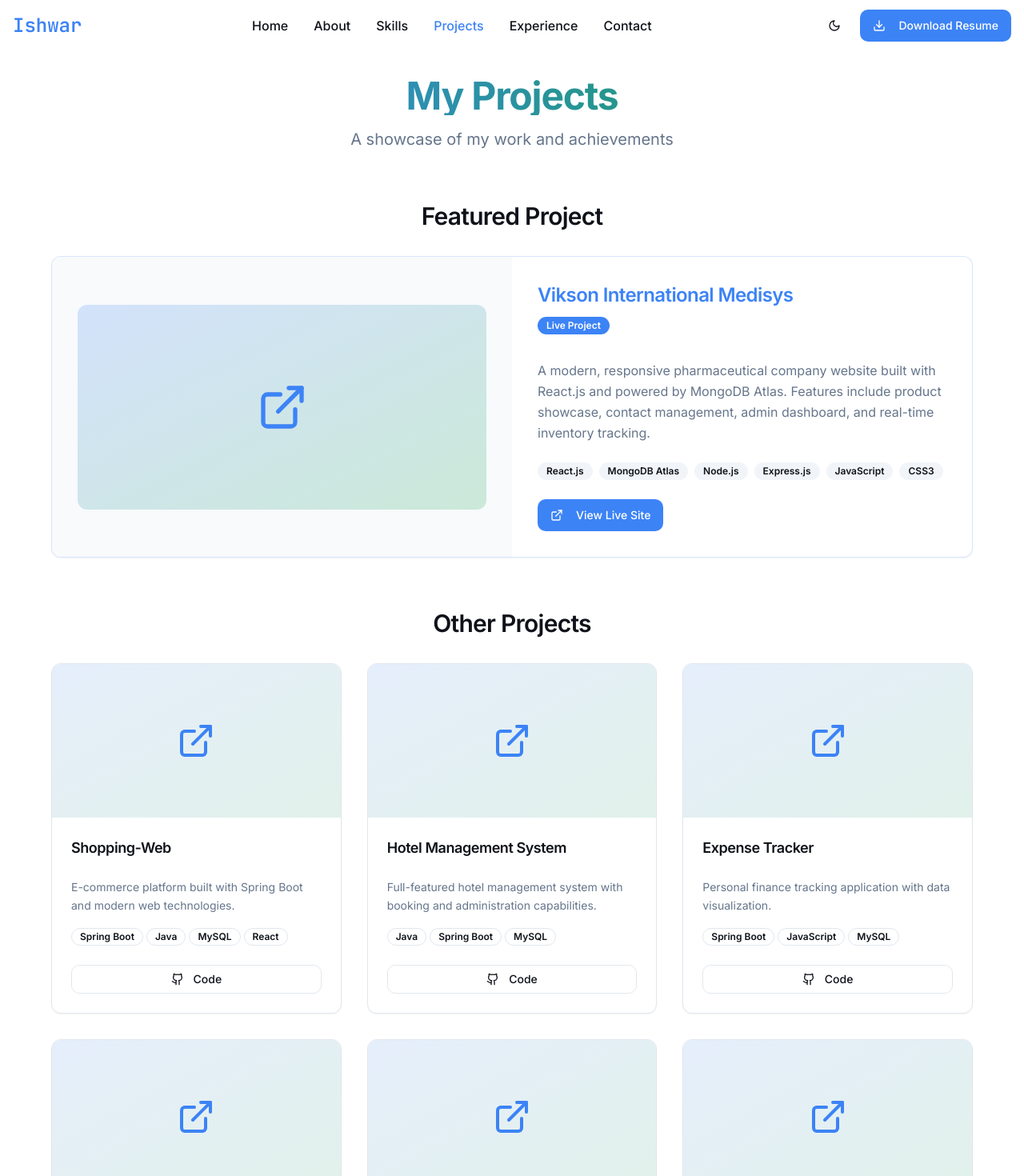
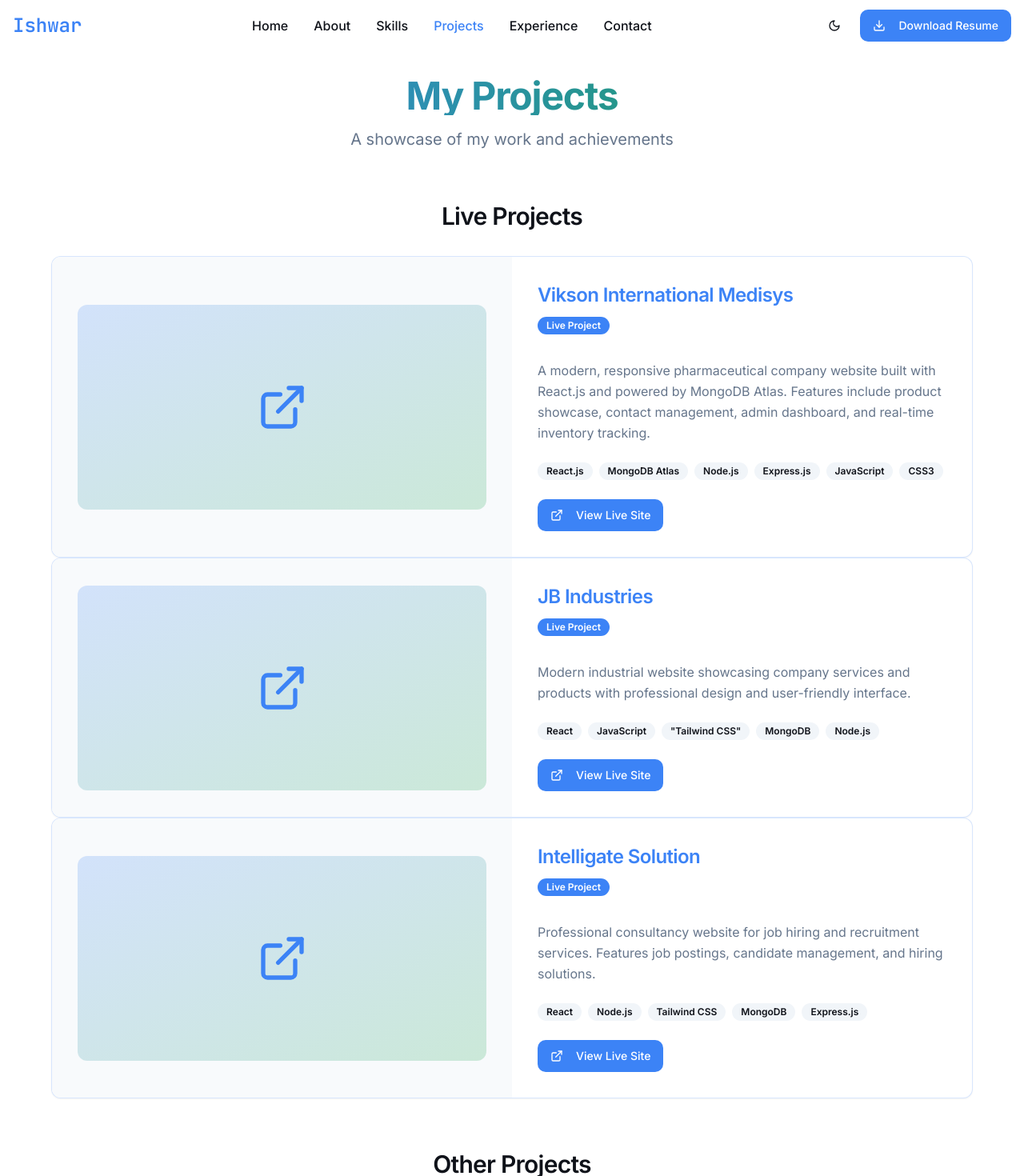
Before and after one commit to Ishwar78/RESUME-, a React (Vite) app: page /projects in a window 1280 px wide. Shown: the top 1470 px of the page at 80% size. Built offline with nearby package versions, Linux system fonts and the light colour scheme.

Commit message:
project add

```diff
--- a/client/pages/Index.tsx
+++ b/client/pages/Index.tsx
@@ -46,8 +46,7 @@ export default function Index() {
     { name: 'Spring Boot', icon: '🍃', color: 'bg-green-500' },
     { name: 'Node.js', icon: '🟢', color: 'bg-green-500' },
     { name: 'MongoDB', icon: '🍃', color: 'bg-green-600' },
-    { name: 'JavaScript', icon: '🟨', color: 'bg-yellow-500' },
-    { name: 'My-Sql', icon: '🍃', color: 'bg-green-600' }
+    { name: 'JavaScript', icon: '🟨', color: 'bg-yellow-500' }
   ];
 
   const highlights = [
@@ -217,8 +216,12 @@ export default function Index() {
           </div>
         </div>
 
-
-
+        {/* Scroll Indicator */}
+        {/* <div className="absolute bottom-8 left-1/2 transform -translate-x-1/2 animate-bounce">
+          <div className="w-6 h-10 border-2 border-muted-foreground rounded-full flex justify-center">
+            <div className="w-1 h-3 bg-muted-foreground rounded-full mt-2 animate-pulse"></div>
+          </div>
+        </div> */}
       </section>
 
       {/* Quick Navigation Section */}
@@ -283,12 +286,12 @@ export default function Index() {
         </div>
       </section>
 
-      {/* Featured Project Preview */}
+      {/* Live Projects Preview */}
       <section className="py-20">
         <div className="container mx-auto px-4">
           <div className="max-w-6xl mx-auto">
             <div className="text-center mb-12">
-              <h2 className="text-3xl md:text-4xl font-bold mb-4">Featured Project</h2>
+              <h2 className="text-3xl md:text-4xl font-bold mb-4">Live Projects</h2>
               <p className="text-xl text-muted-foreground">Showcasing my latest work</p>
             </div>
 
@@ -369,7 +372,7 @@ export default function Index() {
               </Button>
             </div>
             <p className="text-muted-foreground text-center">
-              © 2025 Ishwar Sharma |
+              © 2025 Ishwar Sharma | Crafted with 💻 & ❤️ using Builder.io
             </p>
           </div>
         </div>
--- a/client/pages/Projects.tsx
+++ b/client/pages/Projects.tsx
@@ -99,6 +99,24 @@ export default function Projects() {
       tech: ['React', 'JavaScript', 'CSS'],
       liveUrl: 'https://auctionplat.netlify.app/',
       image: '/placeholder.svg'
+    },
+    {
+      name: 'JB Industries',
+      description: 'Modern industrial website showcasing company services and products with professional design and user-friendly interface.',
+      tech: ['React', 'JavaScript', '"Tailwind CSS"','MongoDB', 'Node.js'],
+      liveUrl: 'https://jbinds.com',
+      githubUrl: 'https://github.com/Ishwar78/Jbindus',
+      featured: true,
+      image: '/placeholder.svg'
+    },
+    {
+      name: 'Intelligate Solution',
+      description: 'Professional consultancy website for job hiring and recruitment services. Features job postings, candidate management, and hiring solutions.',
+      tech: ['React', 'Node.js',"Tailwind CSS", 'MongoDB', 'Express.js'],
+      liveUrl: 'https://intelligatesolution.com/',
+      githubUrl: 'https://github.com/Ishwar78/Intelligate',
+      featured: true,
+      image: '/placeholder.svg'
     }
   ];
 
@@ -117,9 +135,9 @@ export default function Projects() {
               <p className="text-xl text-muted-foreground">A showcase of my work and achievements</p>
             </div>
 
-            {/* Featured Project */}
+            {/* Live Projects */}
             <div className="mb-16 animate-slide-up">
-              <h2 className="text-3xl font-semibold mb-8 text-center">Featured Project</h2>
+              <h2 className="text-3xl font-semibold mb-8 text-center">Live Projects</h2>
               {projects.filter(p => p.featured).map((project, index) => (
                 <Card key={index} className="overflow-hidden hover:shadow-xl transition-all duration-300 border-primary/20">
                   <div className="grid md:grid-cols-2 gap-0">
--- a/client/pages/Skills.tsx
+++ b/client/pages/Skills.tsx
@@ -44,20 +44,26 @@ export default function Skills() {
     {
       degree: 'MCA',
       institution: 'MDU',
-      year: '2024 - Present',
+      year: '2024',
       description: 'Master of Computer Applications with focus on advanced programming and software development'
     },
     {
       degree: 'BCA',
       institution: 'MDU',
-      year: '2020 - 2023',
+      year: '2022',
       description: 'Bachelor of Computer Applications covering programming fundamentals and computer science concepts'
     },
     {
       degree: 'DCA',
       institution: 'Hartron Skill Center',
-      year: '2022-2023',
+      year: '2020',
       description: 'Diploma in Computer Applications focusing on basic computer skills and office applications'
+    },
+    {
+      degree: 'Java Full Stack Developer',
+      institution: 'Ducat Center, Gurugram',
+      year: '2024',
+      description: '1-year comprehensive course in Full Stack Development with HTML,CSS,JavaScript,React.js, Java, Spring Boot,  and database management'
     }
   ];
 
```
